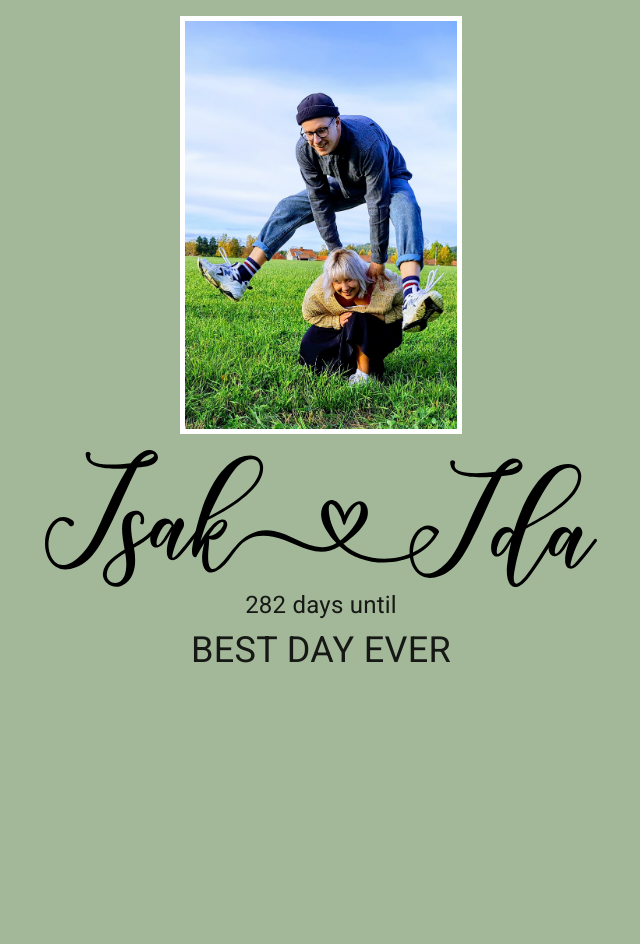
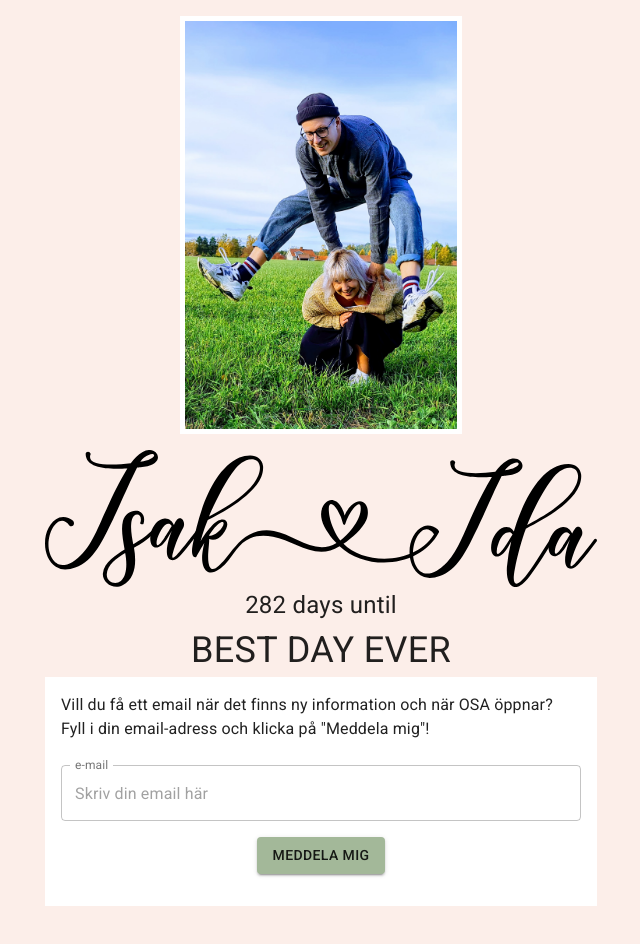
Before and after one commit to isakhjartaida/isakhjartaida.github.io, a React (Create React App) app in the folder isakhjartaida/: page / in a window 1280 px wide. Shown: the whole page, without its empty margins (319-959 px from the left). Before the commit the page ends 800 px from the top, so only its background shows below. Built offline with nearby package versions, Linux system fonts and the light colour scheme; a web font is replaced by a local one.

Commit message:
Adding google form

```diff
--- a/isakhjartaida/package.json
+++ b/isakhjartaida/package.json
@@ -9,6 +9,7 @@
     "@testing-library/jest-dom": "^4.2.4",
     "@testing-library/react": "^9.3.2",
     "@testing-library/user-event": "^7.1.2",
+    "axios": "^0.20.0",
     "file-loader": "^6.1.0",
     "gh-pages": "^3.1.0",
     "react": "^16.13.1",
--- a/isakhjartaida/src/App.js
+++ b/isakhjartaida/src/App.js
@@ -1,11 +1,12 @@
 import React from 'react';
 
-import { Container, Box } from '@material-ui/core';
+import { Container, Box, Typography } from '@material-ui/core';
 import { ReactComponent as Logo } from './assets/logga.svg';
 import HeaderImg from './assets/isak_ida_1.jpg';
 
 import Theme from './Theme';
 import Time from './Time';
+import NotifyMe from './NotifyMe';
 
 function App() {
   return (
@@ -17,6 +18,7 @@ function App() {
           display="flex"
           alignItems="center"
           flexDirection="column"
+          marginBottom={5}
         >
           <Box
             height={450}
@@ -32,6 +34,8 @@ function App() {
           <Logo />
 
           <Time />
+
+          <NotifyMe />
         </Box>
       </Container>
     </Theme>
--- /dev/null
+++ b/isakhjartaida/src/NotifyMe/NotifyMe.js
@@ -0,0 +1,77 @@
+import React, { useEffect, useState} from 'react';
+import { makeStyles } from '@material-ui/core/styles';
+import { Box, TextField, Button, Typography } from '@material-ui/core';
+import axios from 'axios';
+
+const FORM_UL = 'https://cors-anywhere.herokuapp.com/https://docs.google.com/forms/d/e/1FAIpQLSfQC24BD9tqflJVnVsth96TFfZkhrFzAxdkMfTVjJ9loFCYow/formResponse';
+
+const postGoogleForm = (email, setSend) => {
+  let data = new FormData();
+  data.append('emailAddress', email);
+  axios.post(FORM_UL, new URLSearchParams(data)).then((res) => {
+    console.log(res);
+    setSend('sent');
+  });
+}
+
+const useStyles = makeStyles((theme) => ({
+  NotifyMe: {
+    background: theme.palette.background.paper,
+    padding: theme.spacing(2),
+  },
+}));
+
+export default function NotifyMe() {
+  const classes = useStyles();
+
+  const [email, setEmail] = useState(undefined);
+  const [send, setSend] = useState(undefined);
+
+  useEffect(() => {
+    console.log(send);
+    if (email && email.length > 0 && send === 'send') {
+      console.log(email);
+      postGoogleForm(email, setSend)
+    }
+  }, [email, send]);
+
+  return (
+    <Box
+      width="100%"
+      className={classes.NotifyMe}
+    >
+      <Box marginBottom={3}>
+        <Typography>
+          Vill du få ett email när det finns ny information och när OSA öppnar?
+          Fyll i din email-adress och klicka på "Meddela mig"!
+        </Typography>
+      </Box>
+      { send === 'sent' ?
+        <Typography>Tack!</Typography>
+      :
+        <Box display="flex" flexDirection="column" alignItems="center">
+          <TextField
+            id="email"
+            label="e-mail"
+            placeholder="Skriv din email här"
+            variant="outlined"
+            fullWidth
+            InputLabelProps={{
+              shrink: true,
+            }}
+            onChange={(e) => { setEmail(e.target.value) }}
+          />
+          <Box margin={2}>
+            <Button
+              variant="contained"
+              color="primary"
+              onClick={() => { setSend('send') }}
+            >
+              Meddela mig
+            </Button>
+          </Box>
+        </Box>
+      }
+    </Box>
+  );
+}
--- /dev/null
+++ b/isakhjartaida/src/NotifyMe/index.js
@@ -0,0 +1 @@
+export { default } from './NotifyMe';
--- a/isakhjartaida/src/Theme.js
+++ b/isakhjartaida/src/Theme.js
@@ -6,10 +6,10 @@ import { CssBaseline } from '@material-ui/core';
 const theme = createMuiTheme({
   palette: {
     background: {
-      default: '#a3b899',
+      default: '#fceee9',
     },
     primary: {
-      main: '#f8d3c5',
+      main: '#a3b899',
     },
   },
 });
```
Also changed, not shown: 1 other file (tests, documents, lock files or other folders).
